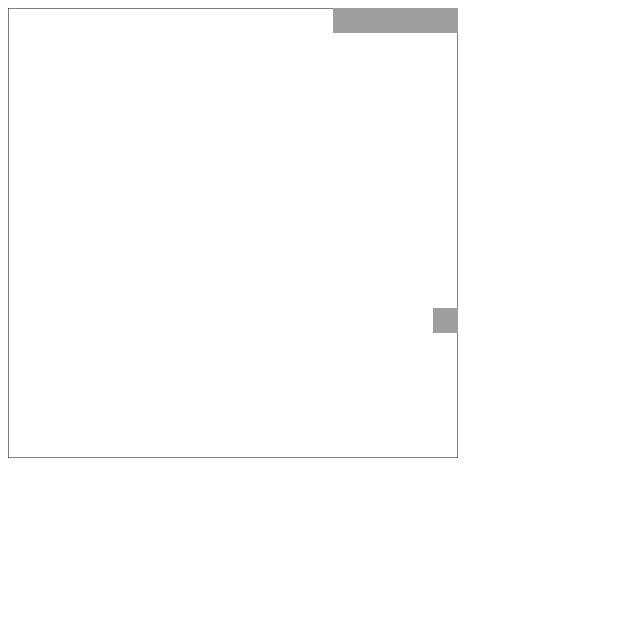
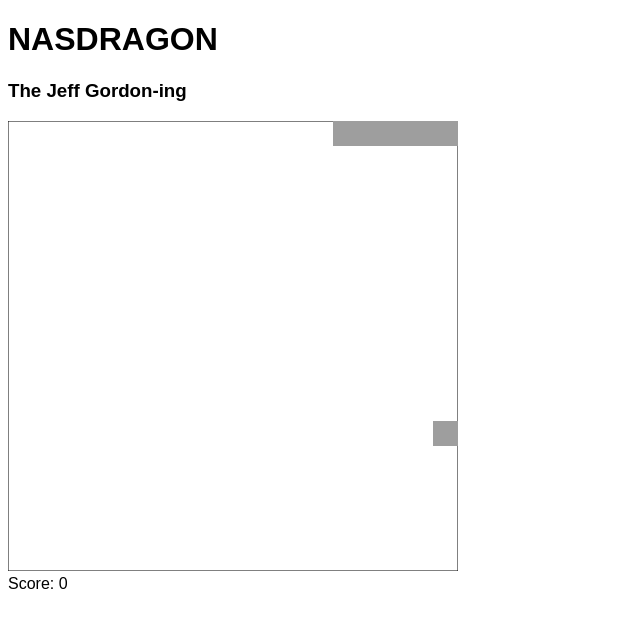
Before and after one commit to adsads/NASDRAGON, a plain HTML site: page index.html in a window 1280 px wide. Shown: the whole page, without its empty margins (0-640 px from the left). Drawn offline with nearby package versions, Linux system fonts and the light colour scheme.

Commit message:
Added score
Added score

```diff
--- a/game.js
+++ b/game.js
@@ -1,6 +1,5 @@
 $(document).ready(function(){
 	//Canvas stuff
-  console.log("ASDFASDFSA");
 	var canvas = $("#canvas")[0];
 	var ctx = canvas.getContext("2d");
 	var w = $("#canvas").width();
@@ -123,9 +122,10 @@ $(document).ready(function(){
 		//Lets paint the food
 		//paint_cell(food.x, food.y);
     paint_food(food.x, food.y);
-		//Lets paint the score
-		var score_text = "Score: " + score;
-		ctx.fillText(score_text, 5, h-5);
+		// //Lets paint the score
+		// var score_text = "Score: " + score;
+		// ctx.fillText(score_text, 5, h-5);
+    document.getElementById('score').innerHTML = score;
 	}
 
   //Lets first create a generic function to paint cells
--- a/index.html
+++ b/index.html
@@ -5,9 +5,13 @@
   <!-- Jquery -->
   <script src="http://ajax.googleapis.com/ajax/libs/jquery/1.7.1/jquery.min.js" type="text/javascript"></script>
   <script src="game.js" type="text/javascript"></script>
+  <style> * {font-family: sans-serif} </style>
 </head>
 <body>
   <!-- Lets make a simple snake game -->
+  <h1> NASDRAGON </h1>
+  <h3> The Jeff Gordon-ing </h3>
   <canvas id="canvas" width="450" height="450"></canvas>
+  <div>Score: <span id="score">0</span></div>
 </body>
 </html>
```
